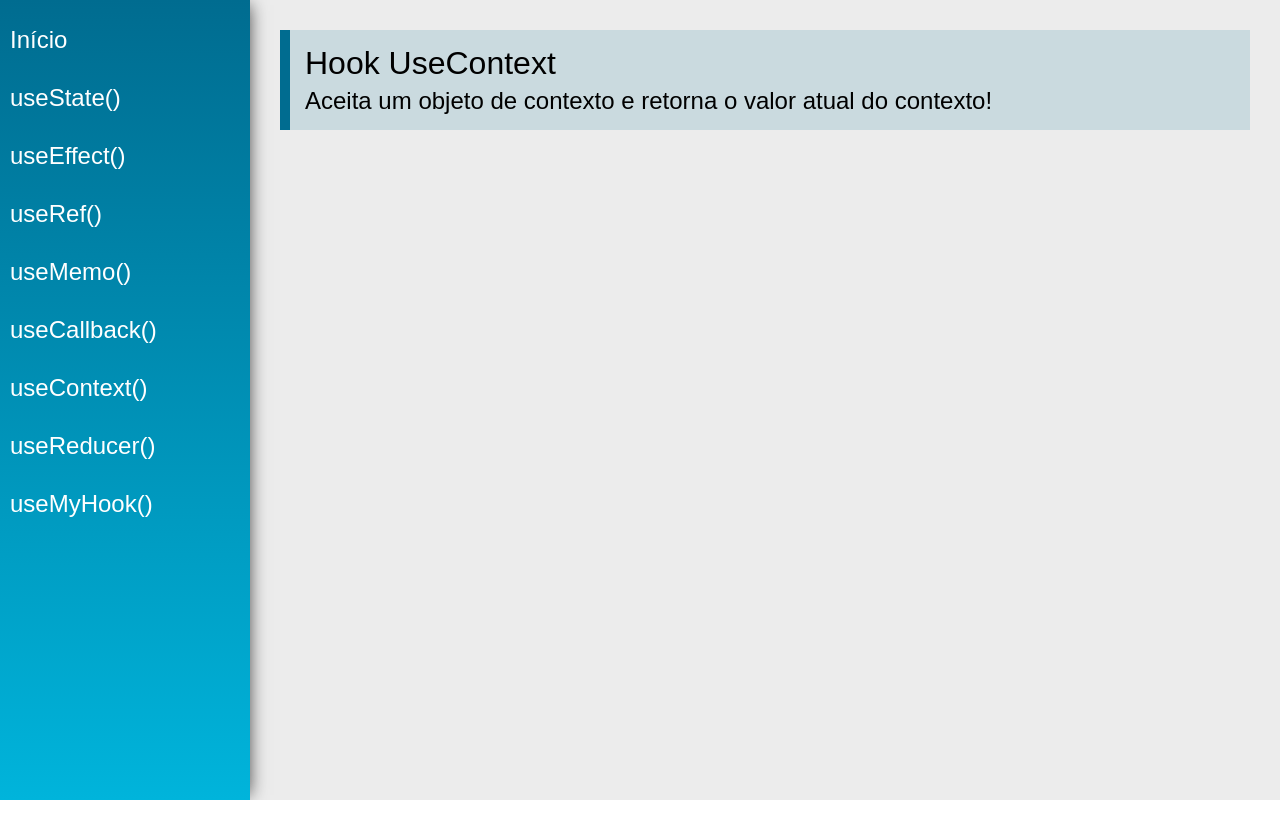
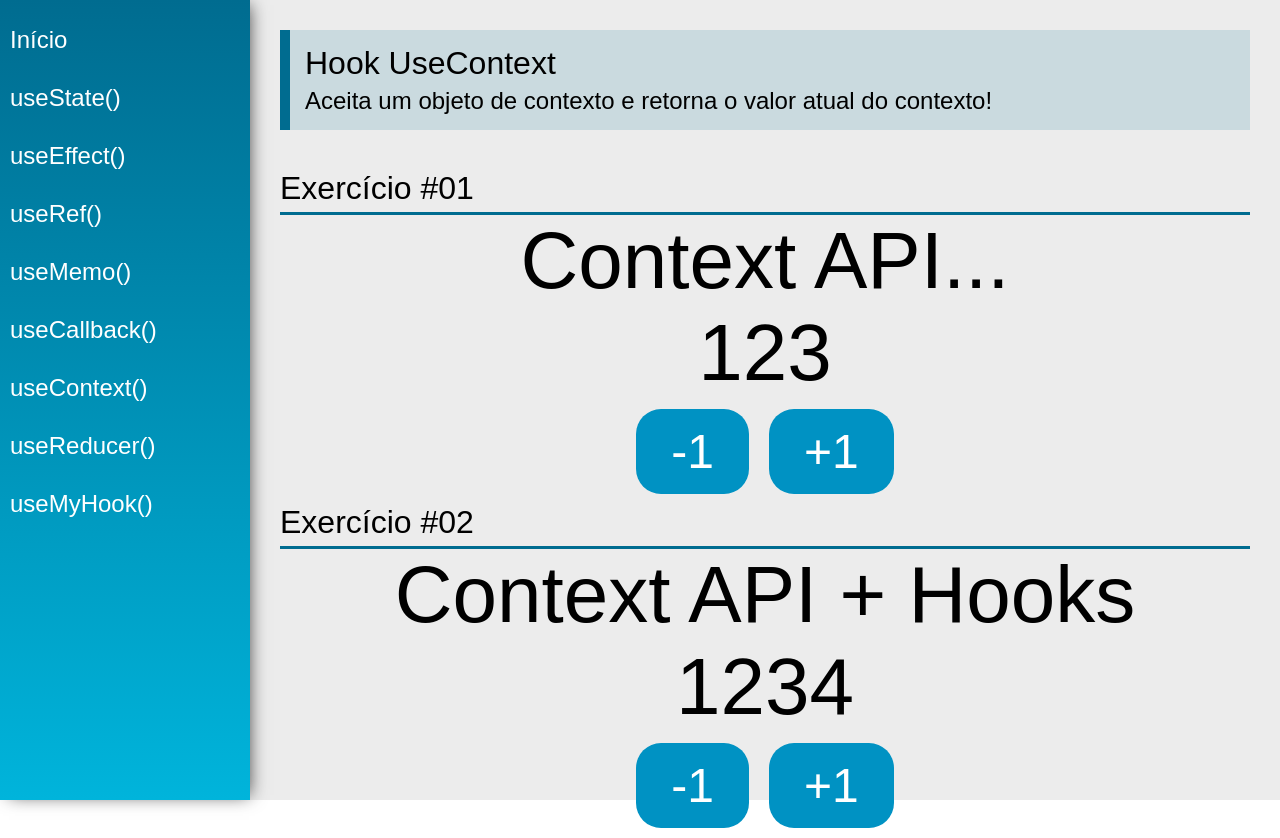
Before and after one commit to rodolforomera/react-redux-hooks, a React (Create React App) app: page /useContext in a window 1280 px wide. Before the commit the page ends 800 px from the top, so only its background shows below. Built offline with nearby package versions, Linux system fonts and the light colour scheme.

Commit message:
Exemplos useContext

```diff
--- /dev/null
+++ b/src/data/DataContext.js
@@ -0,0 +1,10 @@
+import React from 'react';
+
+export const data = {
+    number: 123,
+    text: 'Context API...'
+}
+
+const DataContext = React.createContext(null);
+
+export default DataContext;
--- /dev/null
+++ b/src/data/Store.jsx
@@ -0,0 +1,34 @@
+import React, { useState } from 'react';
+import App from '../views/App';
+
+const initialState = {
+    number: 1234,
+    text: 'Context API + Hooks'
+}
+
+export const AppContext = React.createContext(initialState)
+
+const Store = props => {
+
+    const [state, setState] = useState(initialState);
+
+    function updateState(key, value) {
+        setState({
+            ...state,
+            [key]: value
+        })
+    }
+
+    return(
+        <AppContext.Provider value={{
+            number: state.number,
+            text: state.text,
+            setNumber: n => updateState('number', n),
+            setText: t => updateState('text', t),
+        }}>
+            {props.children}
+        </AppContext.Provider>
+    )
+}
+
+export default Store
--- a/src/views/App.jsx
+++ b/src/views/App.jsx
@@ -1,19 +1,28 @@
 import './App.css'
-import React from 'react'
+import React, { useState } from 'react'
 import { BrowserRouter as Router } from  'react-router-dom'
 
 import Menu from '../components/layout/Menu'
 import Content from '../components/layout/Content'
 
+import DataContext, { data } from '../data/DataContext'
+import Store from '../data/Store'
+
 const App = props => {
 
+    const [state, setState] = useState(data);
+
     return (
+        <Store>
+            <DataContext.Provider value={{state, setState}}>
                 <div className="App">
                     <Router>
                         <Menu />
                         <Content />
                     </Router>
                 </div>
+            </DataContext.Provider>
+        </Store>
     )
 }
 
--- a/src/views/examples/UseContext.jsx
+++ b/src/views/examples/UseContext.jsx
@@ -1,13 +1,55 @@
-import React from 'react'
+import React, { useContext, useEffect } from 'react'
 import PageTitle from '../../components/layout/PageTitle'
+import SectionTitle from '../../components/layout/SectionTitle';
+
+import DataContext from '../../data/DataContext'
+import { AppContext } from '../../data/Store';
 
 const UseContext = (props) => {
+
+    const {state, setState} = useContext(DataContext);
+
+    function addNumber(delta) {
+        setState({
+            ...state,
+            number: state.number + delta
+        })
+    }
+
+    const {number, text, setNumber } = useContext(AppContext);
+
     return (
         <div className="UseContext">
             <PageTitle
                 title="Hook UseContext"
                 subtitle="Aceita um objeto de contexto e retorna o valor atual do contexto!"
             />
+
+            <SectionTitle title="Exercício #01" />
+            <div className="center">
+                <span className="text">{state.text}</span>
+                <span className="text">{state.number}</span>
+                <div>
+                    <button className="btn" onClick={() => addNumber(-1)}>-1</button>
+                    <button className="btn" onClick={() => addNumber(+1)}>+1</button>
+                </div>
+            </div>
+
+            <SectionTitle title="Exercício #02" />
+            <div className="center">
+                <span className="text">{text}</span>
+                <span className="text">{number}</span>
+                <div>
+                    <button className="btn"
+                        onClick={() => setNumber(number - 1)}>
+                        -1
+                    </button>
+                    <button className="btn"
+                        onClick={() => setNumber(number + 1)}>
+                        +1
+                    </button>
+                </div>
+            </div>
         </div>
     )
 }
```
